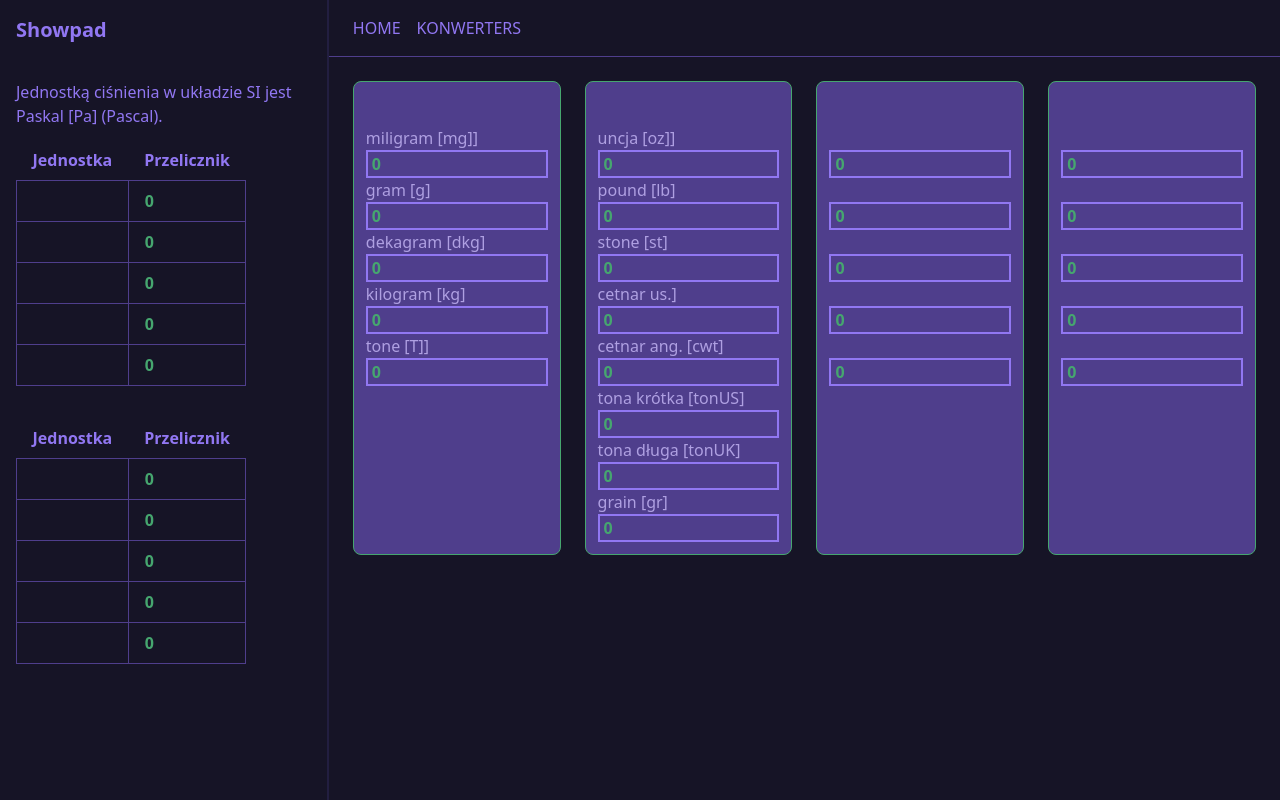
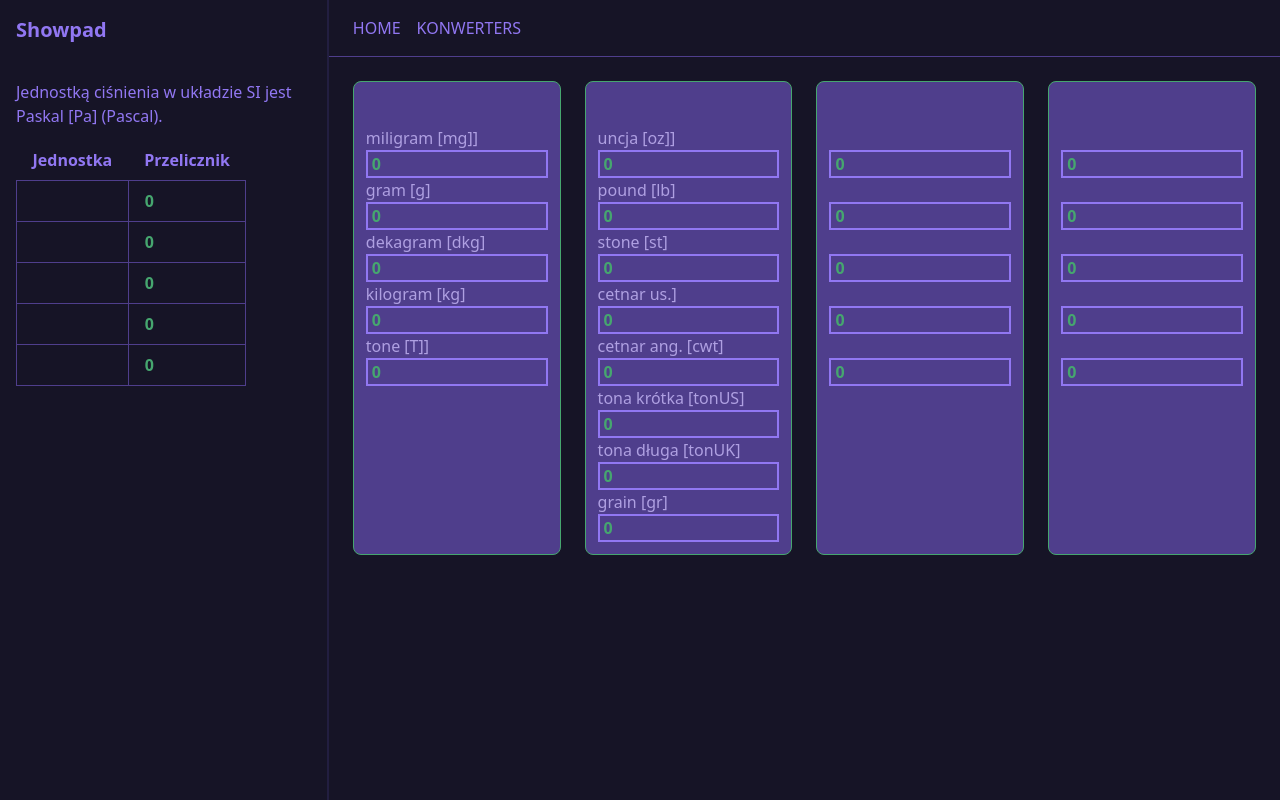
Before and after one commit to PiotrCembrowski/uniter, a Next.js app: page /mass in a window 1280 px wide. Built offline with nearby package versions, Linux system fonts and the light colour scheme; what next-redux-wrapper would draw is missing.

Commit message:
pressure unit sidepanel box

```diff
--- a/app/components/sidebar/UnitTypes.tsx
+++ b/app/components/sidebar/UnitTypes.tsx
@@ -295,7 +295,10 @@ const UnitTypes = ({ unitTable }: { unitTable: UnitKey }) => {
           {/* Add more rows as needed */}
         </tbody>
       </table>
+      {systemNames.system2 && (
         <h2 className="font-bold text-2xl">{systemNames.system2}</h2>
+      )}
+      {unitNames2.unit1 && (
         <table className="mt-3">
           <thead className="">
             <tr>
@@ -397,6 +400,7 @@ const UnitTypes = ({ unitTable }: { unitTable: UnitKey }) => {
             {/* Add more rows as needed */}
           </tbody>
         </table>
+      )}
     </div>
   );
 };
```
Lines whose indentation alone changed are shown as unchanged.
